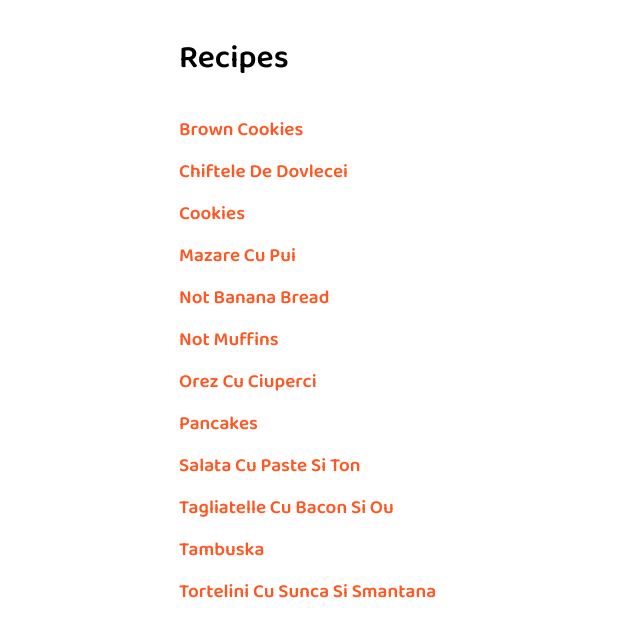
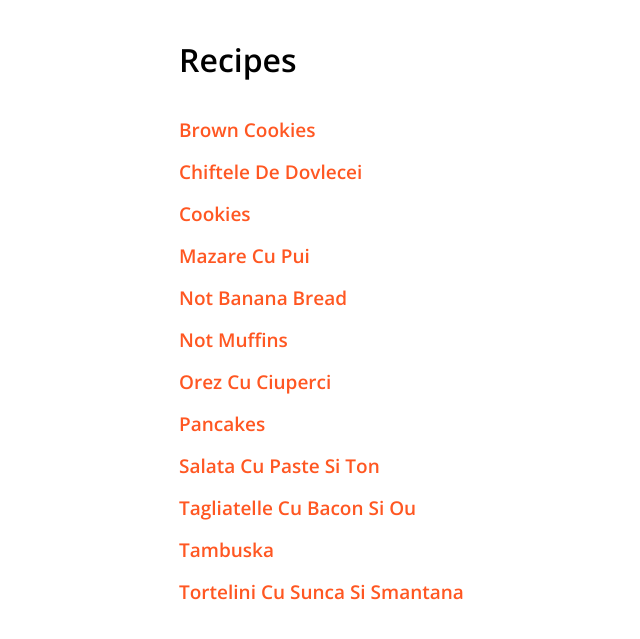
Before and after one commit to AlexGabor/recipes, a Jekyll site: the page built from index.markdown, in a window 1280 px wide. Shown: the top 639 px of the page, without its empty margins (169-809 px from the left). Built offline with Jekyll 4.4.1, drawn with Linux system fonts in a browser that asks for light colours.

Commit message:
Change fonts

```diff
--- a/_includes/head.html
+++ b/_includes/head.html
@@ -3,7 +3,7 @@
   <meta http-equiv="X-UA-Compatible" content="IE=edge">
   <meta name="viewport" content="width=device-width, initial-scale=1, shrink-to-fit=no">
 
-  <link href="https://fonts.googleapis.com/css?family=Baloo+Da+2:400,600&display=swap" rel="stylesheet">
+  <link href="https://fonts.googleapis.com/css?family=Baloo+Da+2|Open+Sans:400,600&display=swap" rel="stylesheet">
 
   <link rel="stylesheet" href="{{ "/assets/css/styles.css" | relative_url }}">
 </head>
--- a/_sass/home.scss
+++ b/_sass/home.scss
@@ -1,5 +1,5 @@
 .home {
-    font-family: 'Baloo Da 2', sans-serif;
+    font-family: 'Open Sans', sans-serif;
     font-weight: 600;
 
     .recipe-list {
--- a/_sass/recipe.scss
+++ b/_sass/recipe.scss
@@ -1,6 +1,11 @@
 .recipe {
     font-family: 'Baloo Da 2', sans-serif;
     font-weight: 400;
+
+    h1 {
+        font-family: 'Open Sans', sans-serif;
+        font-weight: 600;
+    }
 
     img {
         width: 100%;
```
